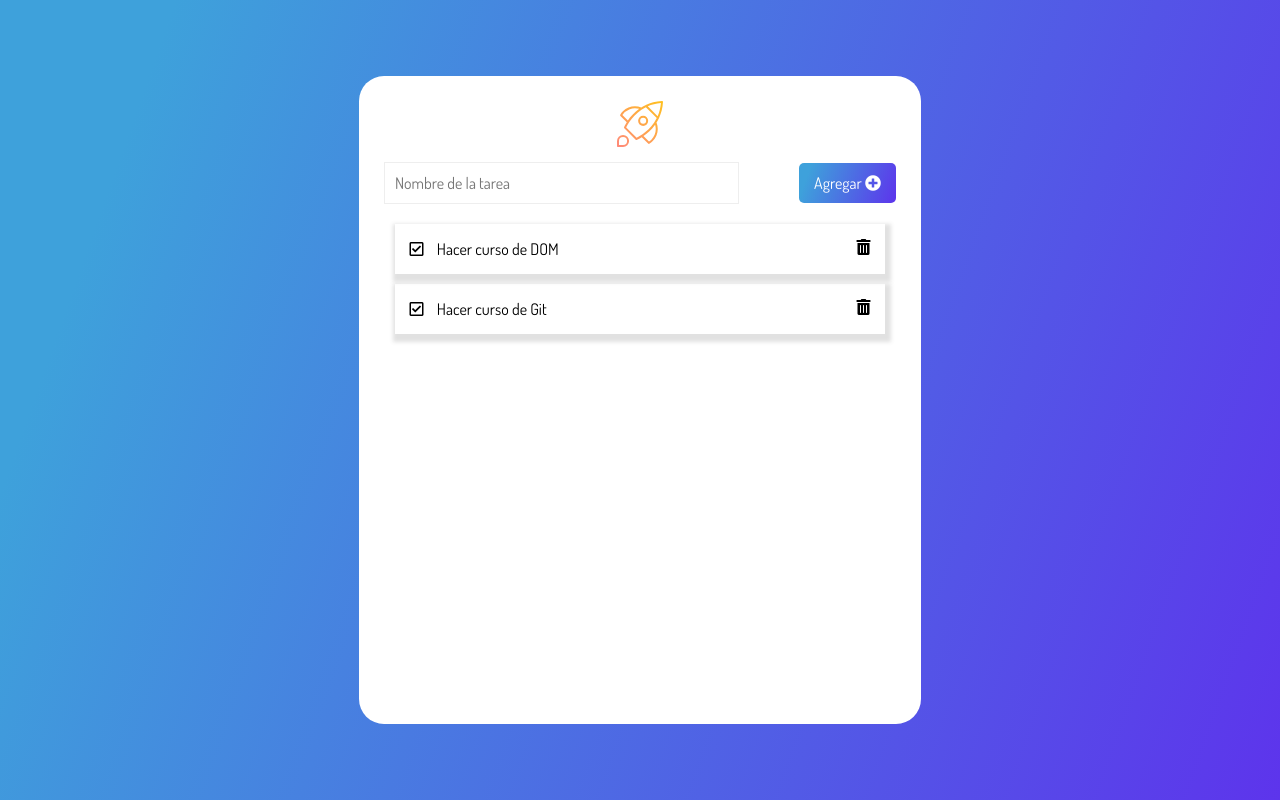
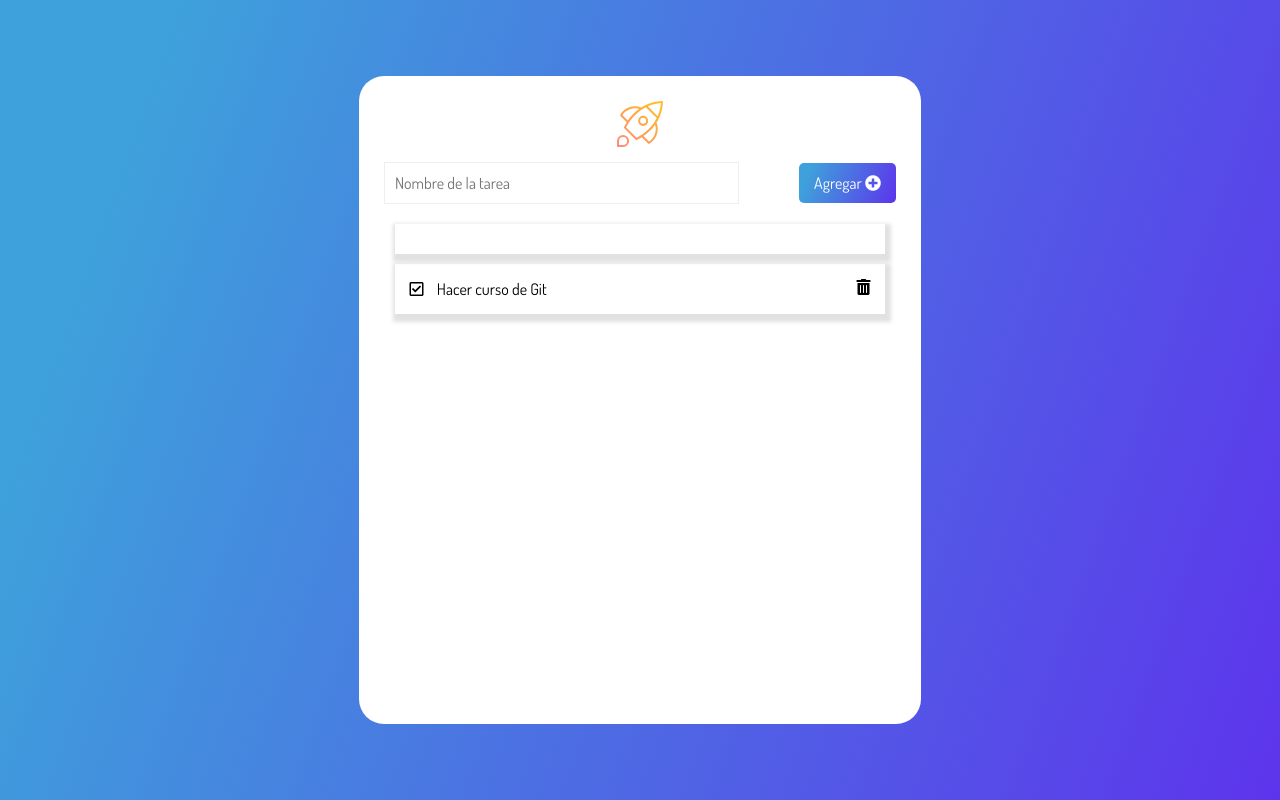
Before and after one commit to jocnn/manipulando_el_dom, a plain HTML site: page index.html in a window 1280 px wide. Drawn offline with Linux system fonts and the light colour scheme.

Commit message:
se agregó atributo de datos y se movió el html

```diff
--- a/index.html
+++ b/index.html
@@ -37,12 +37,8 @@
           </form>
         </div>
         <ul class="cardsList">
-          <li class="card">
-            <div>
-              <i class="far fa-check-square icon"></i>
-              <span class="task">Hacer curso de DOM</span>
-            </div>
-            <i class="fas fa-trash-alt trashIcon icon"></i>
+          <li class="card" data-task>
+
           </li>
           <li class="card">
             <div>
```
